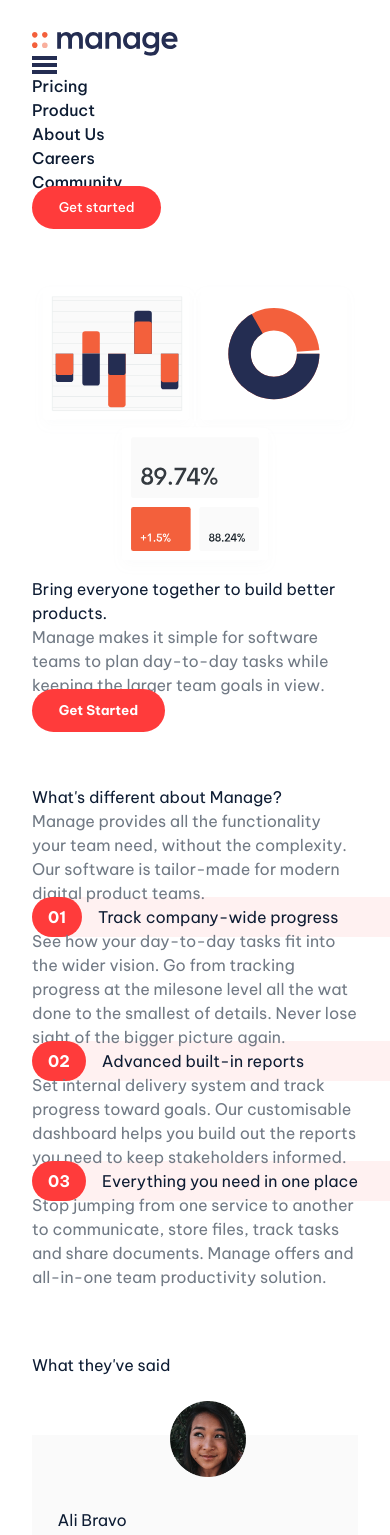
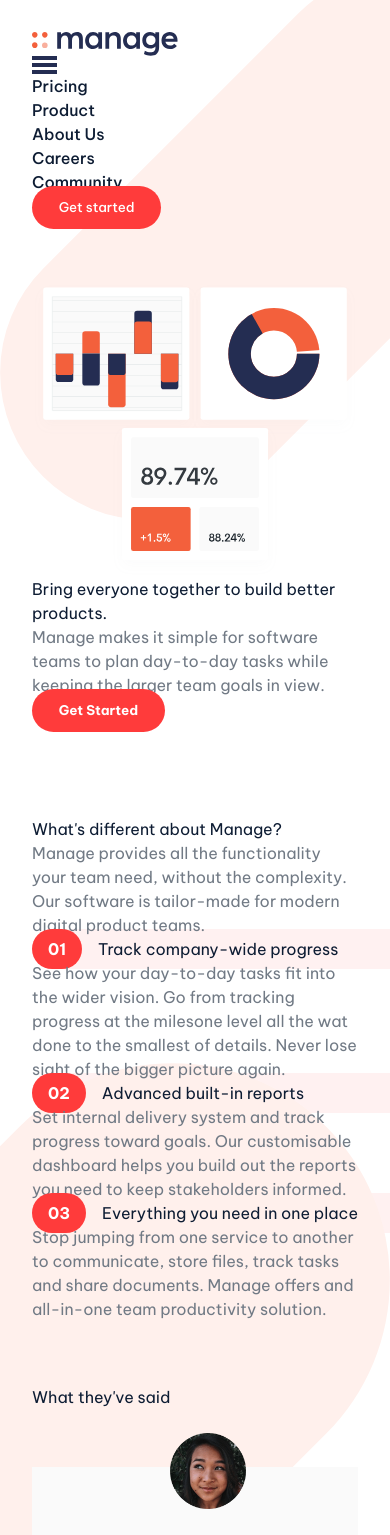
Before and after one commit to JacobJax/manage-landing-page, a React (Vite) app: page / in a window 390 px wide. Shown: the top 1535 px of the page. Built offline with nearby package versions, Linux system fonts and the light colour scheme.

Commit message:
add background pills

```diff
--- a/src/App.css
+++ b/src/App.css
@@ -2,6 +2,30 @@
 
 #root {
   font-family: 'Be Vietnam Pro', sans-serif;
-  position: relative;
   width: 100%;
+  overflow: hidden;
 }
+#header-bg {
+  position: absolute;
+  z-index: -1;
+  top: -280px;
+  right: -160px;
+}
+#difference-bg {
+  position: absolute;
+  z-index: -1;
+  bottom: -520px;
+  left: -420px;
+}
+#call-bg-right {
+  position: absolute;
+  z-index: -1;
+  top: 0;
+  left: 20px;
+}
+#call-bg-left {
+  position: absolute;
+  z-index: -1;
+  top: 10;
+  right: 50px;
+}
--- a/src/components/Calltoaction.css
+++ b/src/components/Calltoaction.css
@@ -1,6 +1,9 @@
 #calltoaction {
    background-color: var(--bright-red);
    color: #fff;
+}
+#calltoaction .h-bg {
+   position: relative;
 }
 .btn-white {
    background-color: #fff;
--- a/src/components/Calltoaction.jsx
+++ b/src/components/Calltoaction.jsx
@@ -1,4 +1,5 @@
 import './Calltoaction.css'
+import Pill from '../assets/bg-tablet-pattern.svg'
 
 export default function Calltoaction() {
    return (
@@ -10,11 +11,24 @@ export default function Calltoaction() {
          '
       >
          <div className="container md:flex md:items-center md:justify-between">
-            <h1 className='text-5xl font-bold mb-6 md:w-2/5 md:text-left'>Simplify how your team works today.</h1>
+
+            <div className='h-bg md:w-6/12' id="call-left">
+               <div className="bg" id='call-bg-left'>
+                  <img src={Pill} alt="Background pill" />
+               </div>
+               <h1 className='text-5xl font-bold mb-6 md:text-left'>Simplify how your team works today.</h1>
+
+            </div>
+            <div className='h-bg' id="call-right">
+               <div className="bg" id='call-bg-right'>
+                  <img src={Pill} alt="Background pill" />
+               </div>
+            </div>
             <div className="btn-container p-2 my-8">
                <a href="#" className="btn btn-white">Get Started</a>
             </div>
          </div>
+
       </section>
    )
 }
--- a/src/components/Difference.css
+++ b/src/components/Difference.css
@@ -1,6 +1,9 @@
 #difference {
    color: var(--dark-blue);
-   overflow-x: hidden;
+   overflow: visible;
+}
+#difference .container {
+   position: relative;
 }
 #difference p {
    color: var(--dark-grayish-blue)
--- a/src/components/Difference.jsx
+++ b/src/components/Difference.jsx
@@ -1,18 +1,15 @@
 import './Difference.css'
+import Pill from '../assets/bg-tablet-pattern.svg'
 
 export default function Difference() {
-   return(
-      <section id="difference"
-         className="
-            flex
+   return (
+      <section id="difference" >
+         <div className="container flex
             flex-col
             md:flex-row
             md:justify-between
             py-16
-            gap-12
-            container
-         "
-      >
+            gap-12">
             <div id="difference-top" className='text-center md:w-2/5 md:text-left'>
                <h1
                   className="
@@ -81,6 +78,10 @@ export default function Difference() {
                   </li>
                </ul>
             </div>
+            <div className="bg" id='difference-bg'>
+               <img src={Pill} alt="Background pill" />
+            </div>
+         </div>
       </section>
    )
 }
--- a/src/components/Header.css
+++ b/src/components/Header.css
@@ -1,7 +1,10 @@
 #header {
    color: var(--dark-blue);
+   padding-bottom: 2rem;
+}
+#header .container {
    position: relative;
-   padding-bottom: 2rem;
+   overflow: visible;
 }
 #header p {
    color: var(--dark-grayish-blue);
@@ -9,12 +12,6 @@
 #header img {
    height: 100%;
    width: 100%;
-}
-#header-bg {
-   position: absolute;
-   z-index: -1;
-   top: -220px;
-   right: -220px;
 }
 .btn {
    background-color: var(--bright-red);
@@ -29,8 +26,3 @@
    transition: all 0.3s ease-in-out 0s;
    background-color: var(--red-hover);
 }
-@media(max-width: 640px) {
-   #header {
-     overflow: hidden;
-   }
- }
--- a/src/components/Header.jsx
+++ b/src/components/Header.jsx
@@ -1,9 +1,11 @@
 import HeaderImage from '../assets/illustration-intro.svg'
 import './Header.css'
+import Pill from '../assets/bg-tablet-pattern.svg'
 
 export default function Header() {
-   return(
-      <section id="header"
+   return (
+      <section id="header" >
+         <div
             className='
                text-center
                md:flex
@@ -13,6 +15,9 @@ export default function Header() {
                container
             '
          >
+            <div className="bg" id='header-bg'>
+               <img src={Pill} alt="Background pill" />
+            </div>
             <div id="header-img" className='md:w-1/2'>
                <img src={HeaderImage} alt="Header image" />
             </div>
@@ -41,6 +46,7 @@ export default function Header() {
                   <a href="#" className="btn shadow-lg">Get Started</a>
                </div>
             </div>
+         </div>
       </section>
    )
 }
--- a/src/components/Navbar.jsx
+++ b/src/components/Navbar.jsx
@@ -38,6 +38,9 @@ export default function Navbar() {
             container
          '
       >
+         <div className="bg" id='header-bg'>
+            <img src="" alt="" />
+         </div>
          <div className="nav-item" id="logo">
             <img src={Logo} alt="Logo" />
          </div>
--- a/src/components/Testimony.jsx
+++ b/src/components/Testimony.jsx
@@ -2,7 +2,7 @@ import './Testimonial.css'
 
 export default function Testimony(props) {
    return(
-      <div className="testimony rounded-md">
+      <div className="testimony rounded-md drop-shadow-md">
          <div className="testimony-img">
             <img src={ props.item.imageUrl } alt={ `${props.item.name} Avatar` } />
          </div>
--- a/src/index.css
+++ b/src/index.css
@@ -28,7 +28,7 @@
   --very-light-gray: #fafafa;
 }
 body {
-  /* overflow-x: hidden; */
+  overflow-x: hidden;
 }
 
 #links a {
```
Lines whose indentation alone changed are shown as unchanged.
